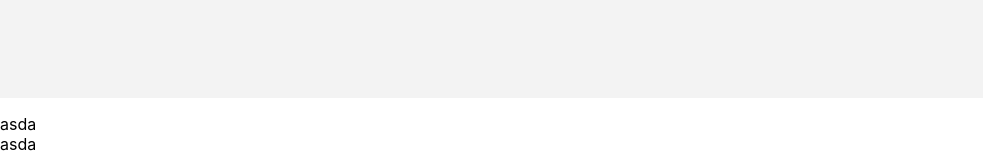
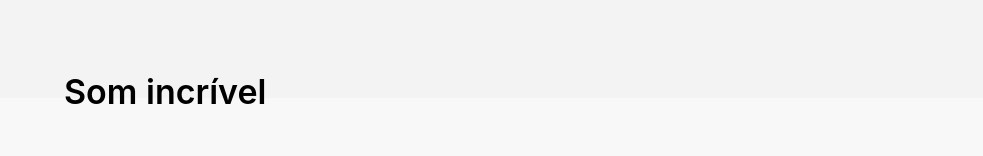
Before and after one commit to ArturQuirino/googlenest, a React (Create React App) app in the folder google-nest/: page / in a window 1280 px wide. Shown: the part 2982-3138 px from the top of the page, without its empty margins (0-983 px from the left). Built offline with nearby package versions, Linux system fonts and the light colour scheme.

Commit message:
Adição de textos no rolamento

```diff
--- a/google-nest/src/components/projetadoParaMelhorSom/projetadoParaMelhorSom.css
+++ b/google-nest/src/components/projetadoParaMelhorSom/projetadoParaMelhorSom.css
@@ -33,7 +33,6 @@
 
 .projetado-para-melhorar-som__container-todas-imagens {
   left: 0;
-  height: 100vh;
   position: relative;
   top: 0;
   width: 100%;
@@ -96,3 +95,31 @@
   position: relative;
   padding-top: 112.5%;
 }
+
+.projetado-para-melhorar-som__container-textos {
+  margin-top: -50vh;
+  height: 300vh;
+  position: relative;
+  z-index: 10;
+}
+
+.projetado-para-melhorar-som__container-texto-unico {
+  display: flex;
+  flex-direction: column;
+  justify-content: center;
+  height: 100vh;
+  text-align: left;
+  width: 100%;
+  padding-left: 5vw;
+  padding-right: 5vw;
+  max-width: 30vw;
+}
+
+.projetado-para-melhorar-som__texto--titulo {
+  font-size: 34px;
+  line-height: 44px;
+  font-weight: 600;
+  margin-bottom: 12px;
+
+  text-align: left;
+}
--- a/google-nest/src/components/projetadoParaMelhorSom/projetadoParaMelhorSom.jsx
+++ b/google-nest/src/components/projetadoParaMelhorSom/projetadoParaMelhorSom.jsx
@@ -77,6 +77,24 @@ class ProjetadoParaMelhorSom extends Component {
               </div>
             </div>
           </div>
+          <div className="projetado-para-melhorar-som__container-textos">
+            <div className="projetado-para-melhorar-som__container-texto-unico">
+              <span className="projetado-para-melhorar-som__texto--titulo">
+                Som incrível
+              </span>
+            </div>
+            <div className="projetado-para-melhorar-som__container-texto-unico">
+              <span className="projetado-para-melhorar-som__texto--titulo">
+                Fabricado pensando no meio ambiente.
+              </span>
+            </div>
+
+            <div className="projetado-para-melhorar-som__container-texto-unico">
+              <span className="projetado-para-melhorar-som__texto--titulo">
+                Reconhecimento de voz
+              </span>
+            </div>
+          </div>
         </div>
       </div>
     );
```
